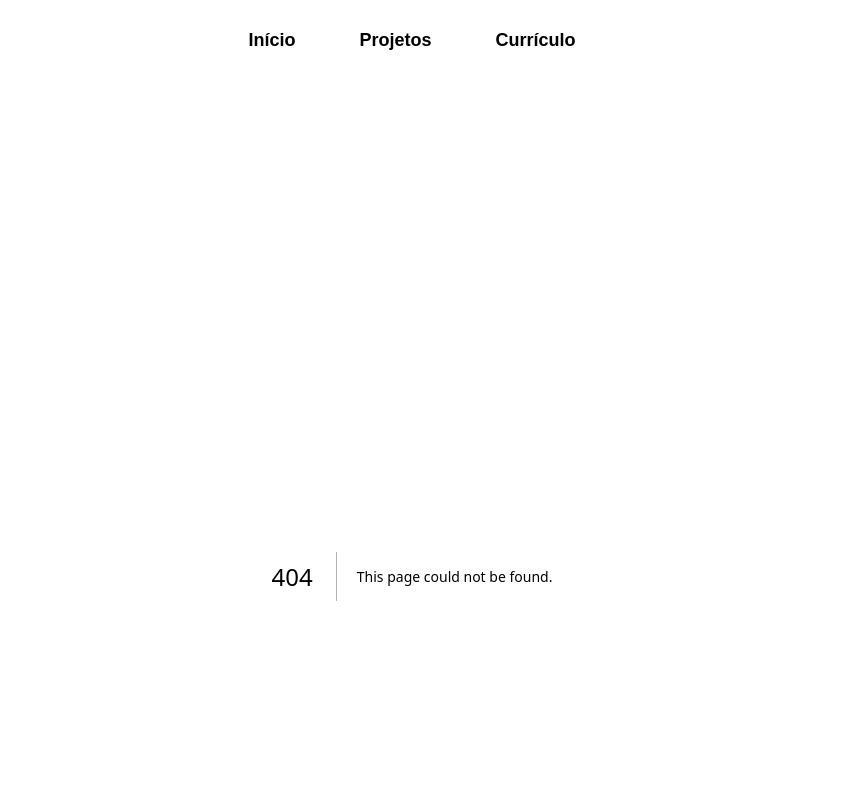
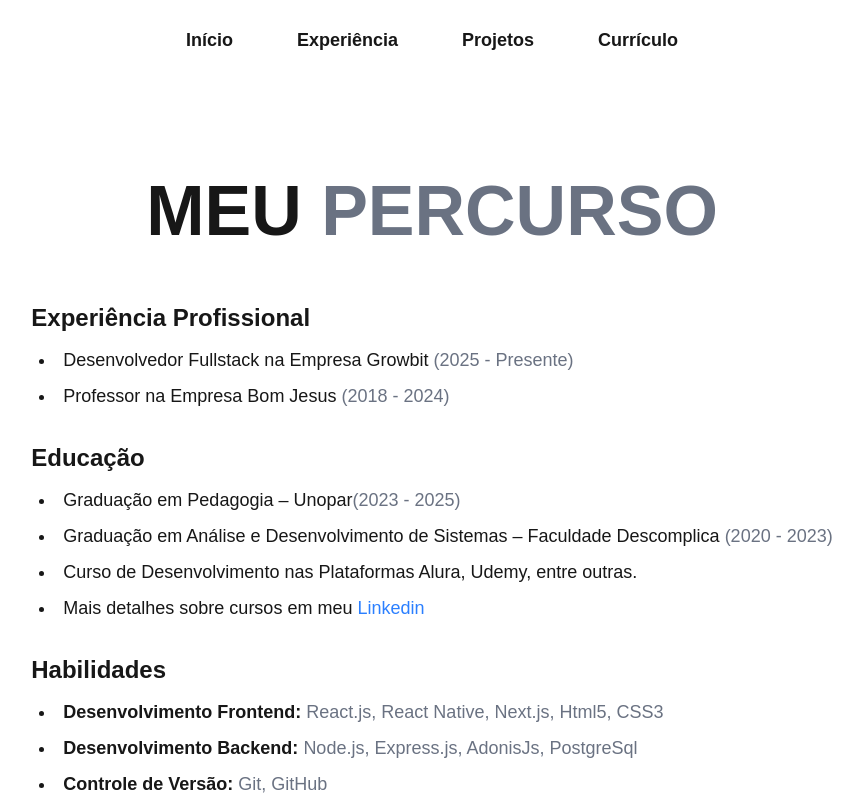
Before and after one commit to Waldst0n/portifolio-2025, a Next.js app: page /experience in a window 1280 px wide. Before the commit this address had no page. Shown: the top 800 px of the page, without its empty margins (208-1071 px from the left). Built offline with nearby package versions, Linux system fonts and the light colour scheme.

Commit message:
Alterações no header e home, criação das pagesExperience e Projects

```diff
--- a/src/app/components/header.tsx
+++ b/src/app/components/header.tsx
@@ -3,7 +3,7 @@ import React from "react";
 
 const Header = () => {
   return (
-    <div className="w-full h-20 flex items-center justify-center p-4 md:mb-24 ">
+    <div className="w-full h-20 flex items-center justify-center p-4 md:mb-16 ">
       <nav>
         <ul className="flex gap-4 sm:gap-16  ">
           <li className=" transform transition-transform duration-200 hover:scale-125">
@@ -12,6 +12,14 @@ const Header = () => {
               className="text-lg sm:text-lg font-semibold hover:text-blue-300"
             >
               Início
+            </Link>
+          </li>
+          <li className=" transform transition-transform duration-200 hover:scale-125">
+            <Link
+              href="/experience"
+              className="text-lg sm:text-lg font-semibold hover:text-blue-300"
+            >
+              Experiência
             </Link>
           </li>
           <li className=" transform transition-transform duration-200 hover:scale-125">
--- /dev/null
+++ b/src/app/experience/page.tsx
@@ -0,0 +1,106 @@
+"use client";
+
+import React, { useEffect, useState } from "react";
+
+const Experience = () => {
+  const [show, setShow] = useState(false);
+
+  useEffect(() => {
+    setShow(true);
+  }, []);
+
+  return (
+    <div className="w-full flex  items-center justify-center p-8 ">
+      <main
+        className={`flex flex-col items-center justify-center w-full h-full gap-12 transition-opacity duration-1000 ${
+          show ? "opacity-100" : "opacity-0"
+        }`}
+      >
+        <h1 className=" text-4xl md:text-[70px] text-center mb-2 font-extrabold leading-none">
+          MEU <span className="text-gray-500">PERCURSO </span>{" "}
+        </h1>
+
+        <div className="flex flex-col md:text-justify gap-8">
+          {/* Experiência Profissional */}
+          <section>
+            <h2 className="text-2xl font-bold mb-3">
+              Experiência Profissional
+            </h2>
+            <ul className="text-lg list-disc list-inside space-y-2 pl-2">
+              <li>
+                Desenvolvedor Fullstack na Empresa Growbit{" "}
+                <span className="text-gray-500">(2025 - Presente)</span>
+              </li>
+              <li>
+                Professor na Empresa Bom Jesus{" "}
+                <span className="text-gray-500">(2018 - 2024)</span>
+              </li>
+            </ul>
+          </section>
+
+          {/* Educação */}
+          <section>
+            <h2 className="text-2xl font-bold mb-3">Educação</h2>
+            <ul className="text-lg list-disc list-inside space-y-2 pl-2">
+              <li>
+                Graduação em Pedagogia – Unopar
+                <span className="text-gray-500">(2023 - 2025)</span>
+              </li>
+              <li>
+                Graduação em Análise e Desenvolvimento de Sistemas – Faculdade
+                Descomplica <span className="text-gray-500">(2020 - 2023)</span>
+              </li>
+              <li>
+                Curso de Desenvolvimento nas Plataformas Alura, Udemy, entre
+                outras.
+              </li>
+              <li>
+                Mais detalhes sobre cursos em meu{" "}
+                <a
+                  href="https://www.linkedin.com/in/waldston-santana/details/certifications/"
+                  target="_blank"
+                  rel="noopener noreferrer"
+                  className="text-blue-500 hover:underline"
+                >
+                  Linkedin
+                </a>
+              </li>
+            </ul>
+          </section>
+
+          {/* Habilidades */}
+          <section>
+            <h2 className="text-2xl font-bold mb-3">Habilidades</h2>
+            <ul className="text-lg list-disc list-inside space-y-2 pl-2">
+              <li>
+                <span className="font-semibold">Desenvolvimento Frontend:</span>{" "}
+                <span className="text-gray-500">
+                  React.js, React Native, Next.js, Html5, CSS3
+                </span>
+              </li>
+              <li>
+                <span className="font-semibold">Desenvolvimento Backend:</span>{" "}
+                <span className="text-gray-500">
+                  Node.js, Express.js, AdonisJs, PostgreSql
+                </span>
+              </li>
+              <li>
+                <span className="font-semibold">Controle de Versão: </span>
+                <span className="text-gray-500">Git, GitHub</span>
+              </li>
+              <li>
+                <span className="font-semibold">Metodologias Ágeis:</span>{" "}
+                <span className="text-gray-500"> Scrum, Kanban</span>
+              </li>
+              <li>Comunicação e Trabalho em Equipe</li>
+              <li>Resolução de Problemas e Pensamento Crítico</li>
+              <li>Aprendizado Contínuo e Adaptação a Novas Tecnologias</li>
+            </ul>
+          </section>
+        </div>
+      </main>
+    </div>
+  );
+};
+
+export default Experience;
--- a/src/app/globals.css
+++ b/src/app/globals.css
@@ -27,4 +27,5 @@ body {
   font-family: Arial, Helvetica, sans-serif;
   max-width: 1240px;
   margin: auto;
+  height: 100vh;
 }
--- a/src/app/page.tsx
+++ b/src/app/page.tsx
@@ -1,3 +1,4 @@
+"use client";
 import {
   Card,
   CardAction,
@@ -7,15 +8,25 @@ import {
   CardHeader,
   CardTitle,
 } from "@/components/ui/card";
-import { Facebook, Github, Instagram, Link, Linkedin } from "lucide-react";
 import Image from "next/image";
 import { FaGithub, FaLinkedin, FaWhatsapp } from "react-icons/fa";
 import { FaInstagram } from "react-icons/fa6";
+import { useEffect, useState } from "react";
 
 export default function Home() {
+  const [show, setShow] = useState(false);
+
+  useEffect(() => {
+    setShow(true);
+  }, []);
+
   return (
-    <div className="w-full flex items-center justify-center p-8">
-      <main className="flex flex-col md:flex-row items-center justify-center w-full h-full gap-12 ">
+    <div className="w-full flex items-center justify-center p-8 ">
+      <main
+        className={`flex flex-col md:flex-row items-center justify-center w-full h-full gap-12 transition-opacity duration-1000 ${
+          show ? "opacity-100" : "opacity-0"
+        }`}
+      >
         <Card className="min-w-76 flex flex-col justify-around max-h-[800px] bg-[url('/background-card.png')] bg-no-repeat bg-cover bg-bottom border-0 shadow-xl color-background">
           <CardHeader className="flex flex-col items-center justify-center">
             <Image
@@ -79,12 +90,21 @@ export default function Home() {
           </h1>
           <p className="text-lg md:text-xl lg:text-2xl mt-4 text-justify">
             Sou um desenvolvedor FullStack apaixonado por criar soluções
-            escaláveis e de alto desempenho. Tenho sólida experiência em React e
-            Node.js, além de conhecimentos em bancos de dados SQL e NoSQL, e
-            arquitetura de microsserviços. Trabalho com metodologias ágeis e
-            possuo forte capacidade de colaborar de forma eficiente em equipes
-            dinâmicas.
+            escaláveis e de alto desempenho. Tenho sólida experiência em React,
+            React Native e Node.js, além de conhecimentos em bancos de dados.
+            Trabalho com metodologias ágeis e possuo forte capacidade de
+            colaborar de forma eficiente em equipes dinâmicas.
           </p>
+          <div className="flex gap-8 mt-8">
+            <div>
+              <h3 className="text-4xl font-bold">+2</h3>
+              <p>Anos de experiência</p>
+            </div>
+            <div>
+              <h3 className="text-4xl font-bold">+40</h3>
+              <p>Projetos no GitHub</p>
+            </div>
+          </div>
         </div>
       </main>
     </div>
--- /dev/null
+++ b/src/app/projects/page.tsx
@@ -0,0 +1,27 @@
+"use client";
+
+import React, { useEffect, useState } from "react";
+
+const Projects = () => {
+  const [show, setShow] = useState(false);
+
+  useEffect(() => {
+    setShow(true);
+  }, []);
+
+  return (
+    <div className="w-full flex items-center justify-center p-8 ">
+      <main
+        className={`flex flex-col md:flex-row items-center justify-center w-full h-full gap-12 transition-opacity duration-1000 ${
+          show ? "opacity-100" : "opacity-0"
+        }`}
+      >
+        <h1 className="text-[70px] text-center font-extrabold leading-none">
+          MEUS <span className="text-gray-500">PROJETOS</span>{" "}
+        </h1>
+      </main>
+    </div>
+  );
+};
+
+export default Projects;
```
